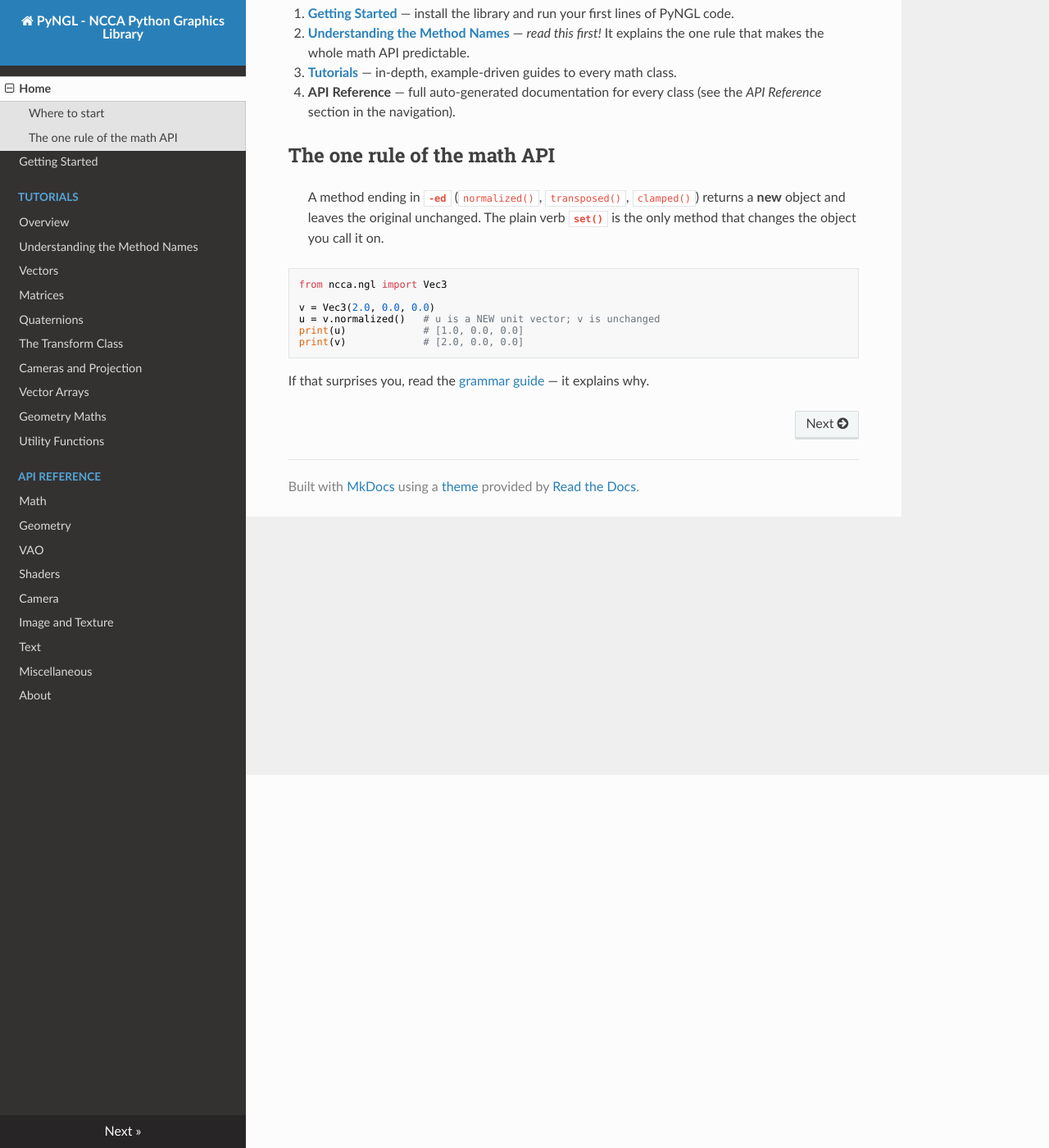
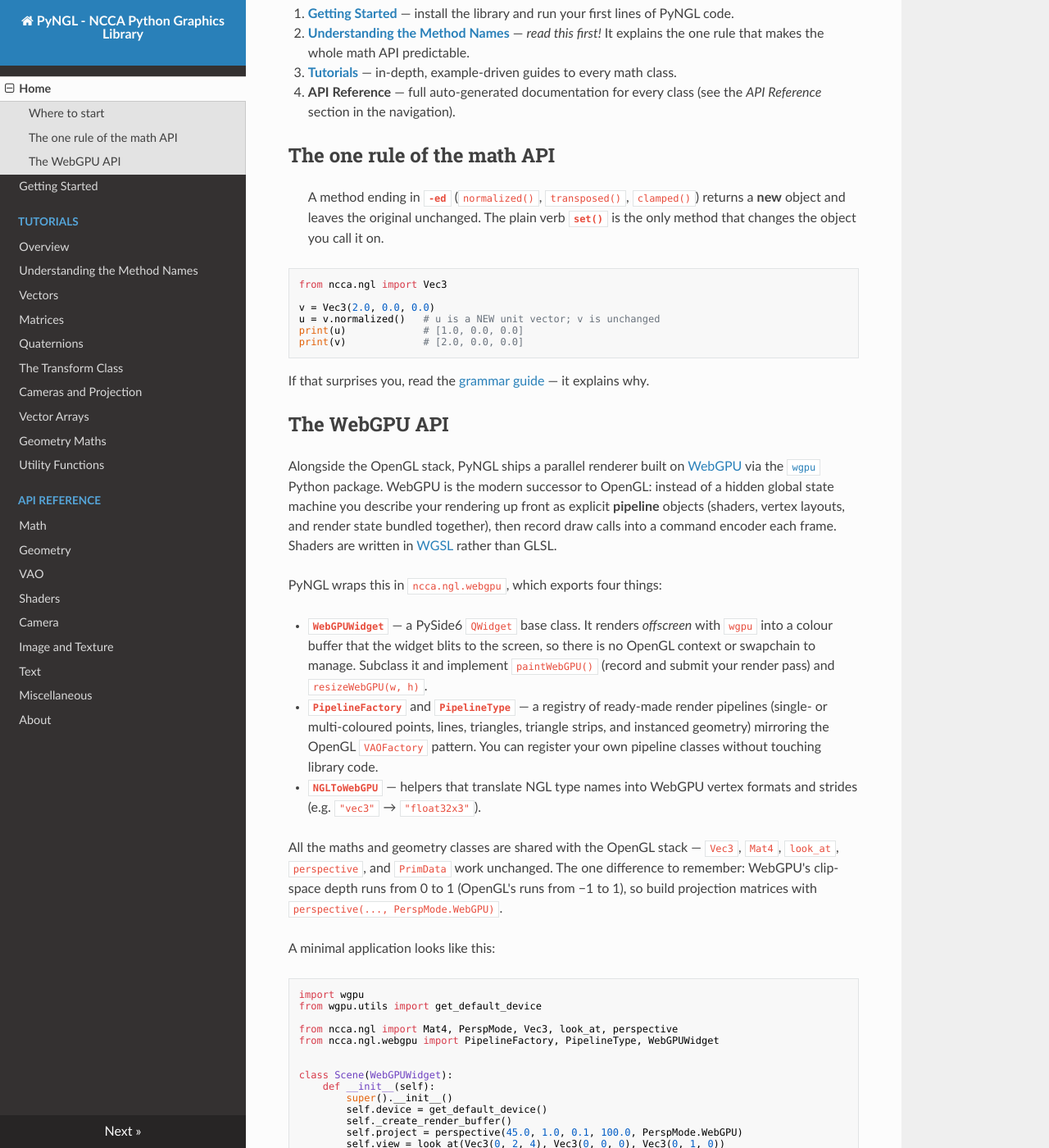
Before and after one commit to NCCA/PyNGL, an MkDocs documentation site: the page built from docs/docs/index.md, in a window 1280 px wide and 1400 px high, scrolled down 455 px. Shown: the whole window at 82% size. Built offline with MkDocs 1.6.1, drawn with Linux system fonts in a browser that asks for light colours; nearby versions of some CDN libraries; some of the changed text lies outside the part shown.

Commit message:
docs: add WebGPU API introduction to docs index
Co-Authored-By: Claude Fable 5 <noreply@anthropic.com>

````diff
--- a/docs/docs/index.md
+++ b/docs/docs/index.md
@@ -40,3 +40,85 @@ print(v)             # [2.0, 0.0, 0.0]
 
 If that surprises you, read the
 [grammar guide](tutorials/method_names.md) — it explains why.
+
+## The WebGPU API
+
+Alongside the OpenGL stack, PyNGL ships a parallel renderer built on
+[WebGPU](https://gpuweb.github.io/gpuweb/) via the
+[`wgpu`](https://wgpu-py.readthedocs.io/) Python package. WebGPU is the
+modern successor to OpenGL: instead of a hidden global state machine you
+describe your rendering up front as explicit **pipeline** objects (shaders,
+vertex layouts, and render state bundled together), then record draw calls
+into a command encoder each frame. Shaders are written in
+[WGSL](https://www.w3.org/TR/WGSL/) rather than GLSL.
+
+PyNGL wraps this in `ncca.ngl.webgpu`, which exports four things:
+
+- **`WebGPUWidget`** — a PySide6 `QWidget` base class. It renders
+  *offscreen* with `wgpu` into a colour buffer that the widget blits to the
+  screen, so there is no OpenGL context or swapchain to manage. Subclass it
+  and implement `paintWebGPU()` (record and submit your render pass) and
+  `resizeWebGPU(w, h)`.
+- **`PipelineFactory`** and **`PipelineType`** — a registry of ready-made
+  render pipelines (single- or multi-coloured points, lines, triangles,
+  triangle strips, and instanced geometry) mirroring the OpenGL
+  `VAOFactory` pattern. You can register your own pipeline classes without
+  touching library code.
+- **`NGLToWebGPU`** — helpers that translate NGL type names into WebGPU
+  vertex formats and strides (e.g. `"vec3"` → `"float32x3"`).
+
+All the maths and geometry classes are shared with the OpenGL stack —
+`Vec3`, `Mat4`, `look_at`, `perspective`, and `PrimData` work unchanged.
+The one difference to remember: WebGPU's clip-space depth runs from 0 to 1
+(OpenGL's runs from −1 to 1), so build projection matrices with
+`perspective(..., PerspMode.WebGPU)`.
+
+A minimal application looks like this:
+
+```python
+import wgpu
+from wgpu.utils import get_default_device
+
+from ncca.ngl import Mat4, PerspMode, Vec3, look_at, perspective
+from ncca.ngl.webgpu import PipelineFactory, PipelineType, WebGPUWidget
+
+
+class Scene(WebGPUWidget):
+    def __init__(self):
+        super().__init__()
+        self.device = get_default_device()
+        self._create_render_buffer()
+        self.project = perspective(45.0, 1.0, 0.1, 100.0, PerspMode.WebGPU)
+        self.view = look_at(Vec3(0, 2, 4), Vec3(0, 0, 0), Vec3(0, 1, 0))
+        self.pipeline = PipelineFactory.create_pipeline(
+            self.device, PipelineType.MULTI_COLOURED_TRIANGLES
+        )
+
+    def paintWebGPU(self):
+        encoder = self.device.create_command_encoder()
+        render_pass = encoder.begin_render_pass(
+            color_attachments=[{
+                "view": self.multisample_texture_view,
+                "resolve_target": self.colour_buffer_texture_view,
+                "load_op": wgpu.LoadOp.clear,
+                "store_op": wgpu.StoreOp.store,
+                "clear_value": (0.3, 0.3, 0.3, 1.0),
+            }]
+        )
+        self.pipeline.update_uniforms(mvp=self.project @ self.view)
+        self.pipeline.render(render_pass)
+        render_pass.end()
+        self.device.queue.submit([encoder.finish()])
+        self._update_colour_buffer()  # copy the GPU image into the widget
+
+    def resizeWebGPU(self, w, h):
+        self.project = perspective(
+            45.0, w / max(h, 1), 0.1, 100.0, PerspMode.WebGPU
+        )
+```
+
+For lit meshes or custom effects you write your own WGSL shader and
+pipeline class (subclass `BaseWebGPUPipeline`, or a plain class) — see the
+WebGPU examples in
+[PyNGLDemos](https://github.com/NCCA/PyNGLDemos) for complete working
+programs, from a minimal triangle to textured and shadowed scenes.
````
